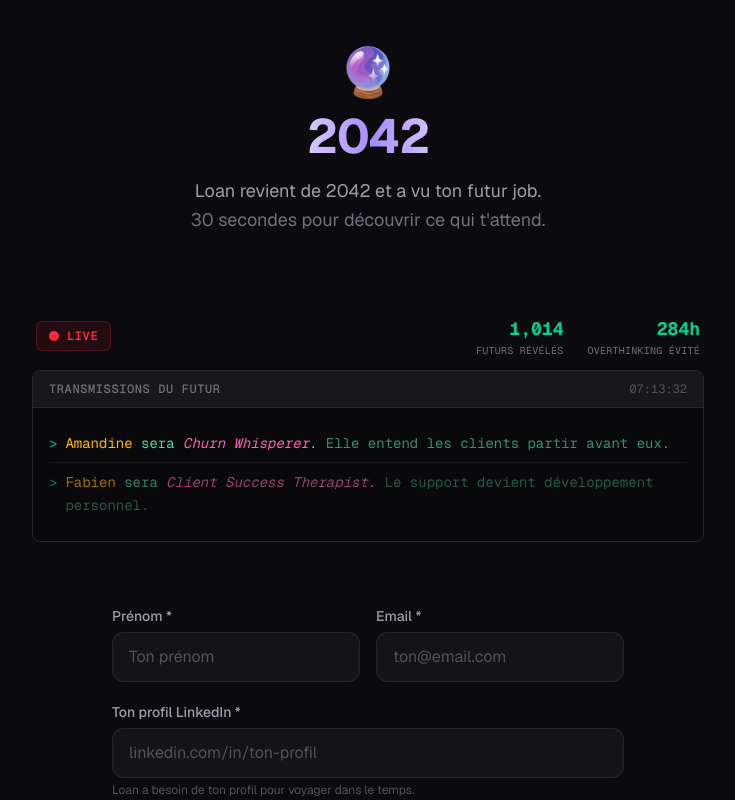
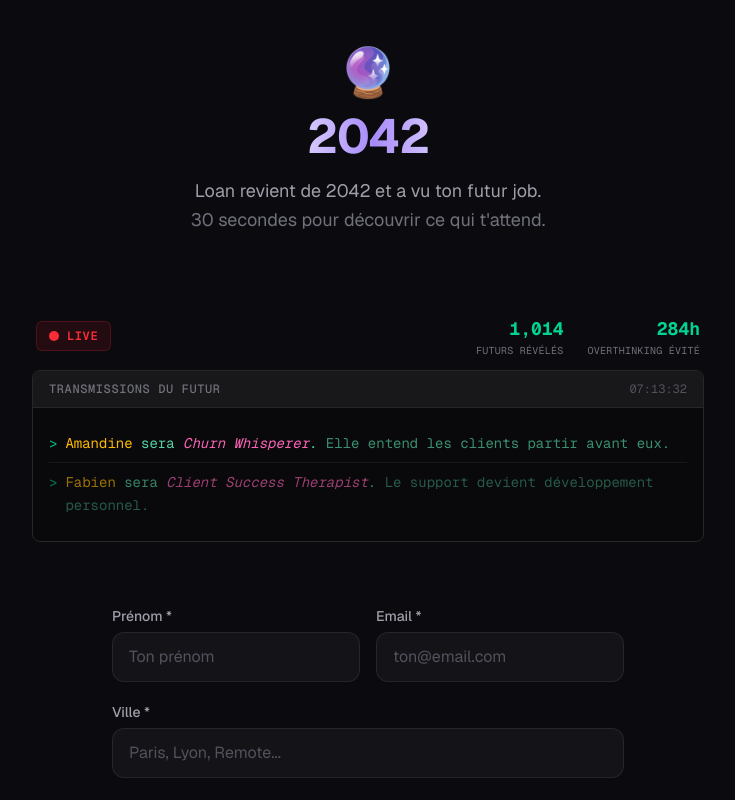
Before and after one commit to cheznola/loan, a Next.js app: page / in a window 1280 px wide. Shown: the top 800 px of the page, without its empty margins (272-1007 px from the left). Built offline with nearby package versions, Linux system fonts and the light colour scheme.

Commit message:
Update page.tsx

```diff
--- a/app/page.tsx
+++ b/app/page.tsx
@@ -20,6 +20,7 @@ export default function Home() {
   const [formData, setFormData] = useState({
     prenom: "",
     email: "",
+    ville: "",
     linkedinUrl: "",
     jobTitle: "",
     profileText: "",
@@ -51,7 +52,7 @@ export default function Home() {
 
     // Theatrical loader: cycle messages + progress bar
     let msgIndex = 0;
-    const totalDuration = 4000; // 4 seconds of theatre
+    const totalDuration = 5000; // 5 seconds of theatre
     const intervalTime = 500;
     let elapsed = 0;
 
@@ -80,6 +81,7 @@ export default function Home() {
           body: JSON.stringify({
             prenom: formData.prenom,
             email: formData.email,
+            ville: formData.ville,
             linkedinUrl: formData.linkedinUrl,
             profileText: combinedProfile,
           }),
@@ -199,6 +201,23 @@ export default function Home() {
           </div>
         </div>
 
+        {/* Ville */}
+        <div>
+          <label className="block text-sm font-medium text-zinc-400 mb-1.5">
+            Ville *
+          </label>
+          <input
+            type="text"
+            required
+            value={formData.ville}
+            onChange={(e) =>
+              setFormData({ ...formData, ville: e.target.value })
+            }
+            className="w-full px-4 py-3 rounded-xl bg-[var(--card-bg)] border border-[var(--card-border)] text-white placeholder-zinc-600 focus:outline-none focus:border-[var(--accent)] focus:ring-1 focus:ring-[var(--accent)] transition"
+            placeholder="Paris, Lyon, Remote..."
+          />
+        </div>
+
         {/* LinkedIn URL */}
         <div>
           <label className="block text-sm font-medium text-zinc-400 mb-1.5">
```
